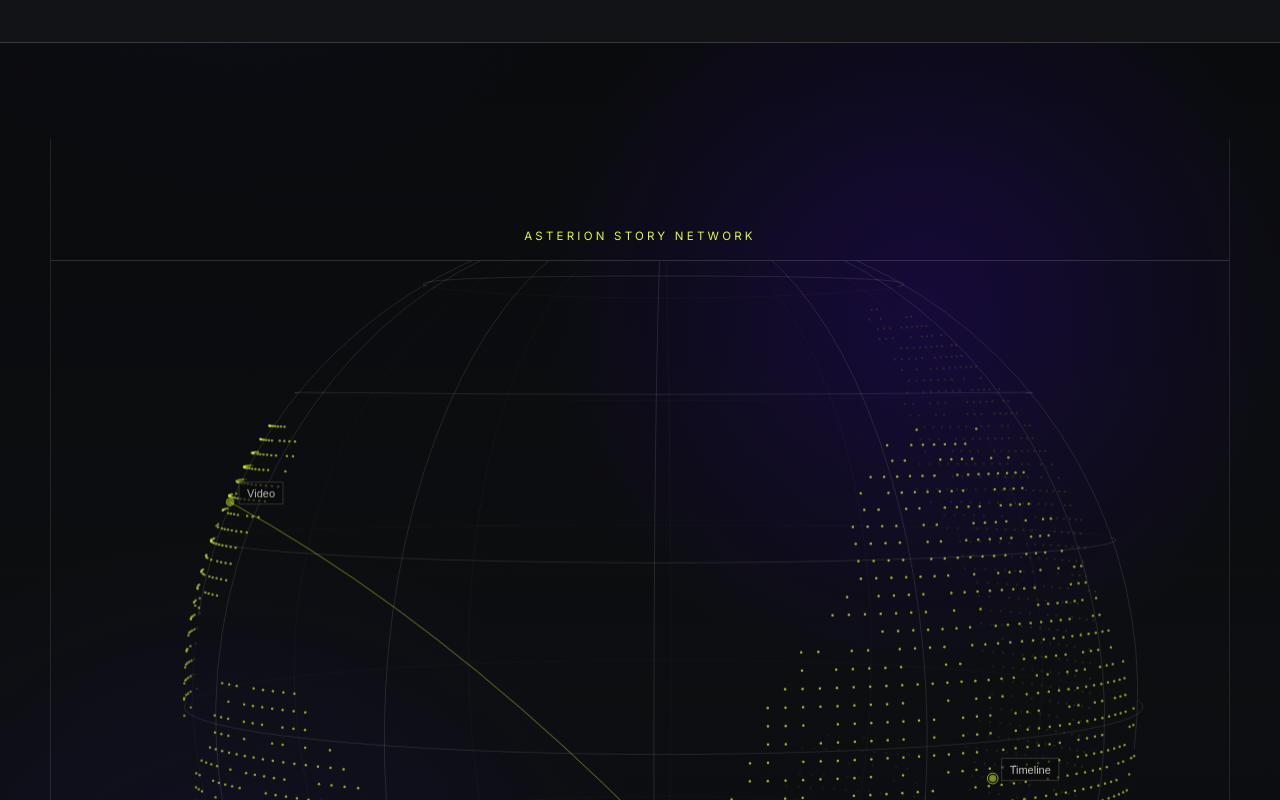
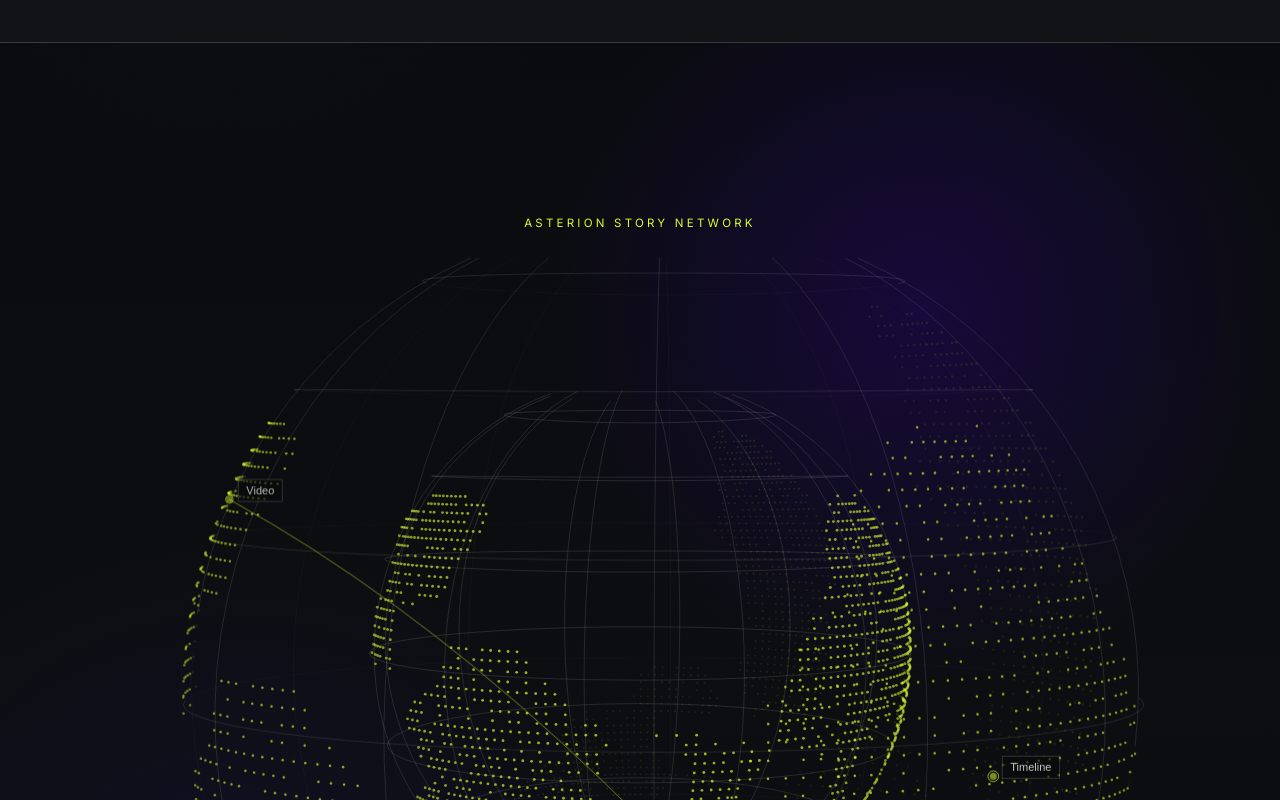
Before and after one commit to musevrstudio/the-asterion, a Next.js app: page /en in a window 1280 px wide. Shown: the part 6320-7120 px from the top of the page. Built offline with nearby package versions, Linux system fonts and the light colour scheme.

Commit message:
Restore story globe visibility

```diff
--- a/src/app/globals.css
+++ b/src/app/globals.css
@@ -368,29 +368,19 @@ h3 {
 .story-principle-visual {
   position: relative;
   overflow: hidden;
-  border-inline: 1px solid rgba(233, 229, 220, 0.1);
-  padding-top: clamp(3.5rem, 7vw, 6.5rem);
+  border-bottom: 1px solid rgba(233, 229, 220, 0.16);
+  padding-top: clamp(2.75rem, 6vw, 5.5rem);
 }
 
 .story-principle-label {
   position: relative;
   display: flex;
   justify-content: center;
-  padding-bottom: 1rem;
+  padding-bottom: clamp(1rem, 2vw, 1.6rem);
   color: #d7ff2f;
   font-size: 0.72rem;
   letter-spacing: 0.28em;
   text-transform: uppercase;
-}
-
-.story-principle-label::after {
-  content: "";
-  position: absolute;
-  right: 0;
-  bottom: 0;
-  left: 0;
-  height: 1px;
-  background: rgba(233, 229, 220, 0.16);
 }
 
 .story-principle-label span {
@@ -403,7 +393,7 @@ h3 {
 }
 
 .story-principle-visual .archive-memory-globe {
-  min-height: clamp(22rem, 50vw, 38rem);
+  min-height: clamp(20rem, 46vw, 35rem);
 }
 
 .archive-wall-visual-stack {
@@ -424,11 +414,30 @@ h3 {
 .archive-globe-canvas {
   position: absolute;
   inset: 0;
-  z-index: 1;
+  z-index: 2;
   height: 100%;
   width: 100%;
   transform: translate3d(calc(var(--archive-x, 0) * 6px), calc(var(--archive-y, 0) * 4px), 0);
   transition: transform 560ms ease;
+}
+
+.archive-globe-fallback {
+  position: absolute;
+  inset: 0;
+  z-index: 1;
+  height: 100%;
+  width: 100%;
+  pointer-events: none;
+}
+
+.archive-globe-fallback-grid {
+  fill: none;
+  stroke: rgba(233, 229, 220, 0.12);
+  stroke-width: 1;
+}
+
+.archive-globe-fallback-points {
+  fill: #d7ff2f;
 }
 
 .archive-wall-preview-card {
--- a/src/components/ArchiveWallVisual.tsx
+++ b/src/components/ArchiveWallVisual.tsx
@@ -1,7 +1,7 @@
 "use client";
 
 import Image from "next/image";
-import { useEffect, useRef } from "react";
+import { useLayoutEffect, useRef } from "react";
 import type { CSSProperties, PointerEvent } from "react";
 
 type ArchiveWallVisualProps = {
@@ -34,9 +34,10 @@ export function ArchiveWallVisual({ alt, locale, tags = [], showArchivePreview =
   const dragRef = useRef({ active: false, lastX: 0, velocity: 0 });
   const rotationRef = useRef({ x: -0.18, y: 0.2, targetX: -0.18, targetY: 0.2 });
 
-  useEffect(() => {
+  useLayoutEffect(() => {
     if (!canvasRef.current) return;
     const currentCanvas = canvasRef.current;
+    const canvasParent = currentCanvas.parentElement;
 
     const maybeContext = currentCanvas.getContext("2d", { alpha: true });
     if (!maybeContext) return;
@@ -49,7 +50,7 @@ export function ArchiveWallVisual({ alt, locale, tags = [], showArchivePreview =
     const start = performance.now();
 
     function resize() {
-      const rect = currentCanvas.getBoundingClientRect();
+      const rect = (canvasParent ?? currentCanvas).getBoundingClientRect();
       pixelRatio = Math.min(window.devicePixelRatio || 1, 2);
       width = Math.max(1, rect.width);
       height = Math.max(1, rect.height);
@@ -85,11 +86,25 @@ export function ArchiveWallVisual({ alt, locale, tags = [], showArchivePreview =
     }
 
     resize();
+    draw(performance.now());
+
+    const resizeObserver = new ResizeObserver(() => {
+      resize();
+      if (frameRef.current) cancelAnimationFrame(frameRef.current);
+      draw(performance.now());
+    });
+
+    if (canvasParent) {
+      resizeObserver.observe(canvasParent);
+    } else {
+      resizeObserver.observe(currentCanvas);
+    }
+
     window.addEventListener("resize", resize);
-    frameRef.current = requestAnimationFrame(draw);
 
     return () => {
       window.removeEventListener("resize", resize);
+      resizeObserver.disconnect();
       if (frameRef.current) cancelAnimationFrame(frameRef.current);
     };
   }, [locale]);
@@ -151,6 +166,18 @@ export function ArchiveWallVisual({ alt, locale, tags = [], showArchivePreview =
         role="img"
         aria-label={alt}
       >
+        <svg className="archive-globe-fallback" viewBox="0 0 1000 560" aria-hidden="true">
+          <g className="archive-globe-fallback-grid">
+            {fallbackGridLines.map((line, index) => (
+              <polyline key={index} points={line} vectorEffect="non-scaling-stroke" />
+            ))}
+          </g>
+          <g className="archive-globe-fallback-points">
+            {fallbackGlobePoints.map((point, index) => (
+              <circle key={index} cx={point.x} cy={point.y} r={point.r} opacity={point.opacity} />
+            ))}
+          </g>
+        </svg>
         <canvas ref={canvasRef} className="archive-globe-canvas" aria-hidden="true" />
       </div>
       {showArchivePreview ? (
@@ -446,3 +473,38 @@ const oceanCuts = [
 ];
 
 const archivePoints = createArchivePoints();
+
+const fallbackCenter = { x: 500, y: 330 };
+const fallbackRadius = 260;
+const fallbackRotation = { x: -0.1, y: 0.18 };
+
+const fallbackGridLines = [
+  ...range(-60, 60, 20).map((lat) =>
+    range(-180, 180, 5)
+      .map((lon) => {
+        const point = project(lat, lon, fallbackRadius, fallbackRotation.x, fallbackRotation.y);
+        return `${(fallbackCenter.x + point.x).toFixed(1)},${(fallbackCenter.y + point.y).toFixed(1)}`;
+      })
+      .join(" ")
+  ),
+  ...range(-150, 180, 30).map((lon) =>
+    range(-70, 70, 4)
+      .map((lat) => {
+        const point = project(lat, lon, fallbackRadius, fallbackRotation.x, fallbackRotation.y);
+        return `${(fallbackCenter.x + point.x).toFixed(1)},${(fallbackCenter.y + point.y).toFixed(1)}`;
+      })
+      .join(" ")
+  ),
+];
+
+const fallbackGlobePoints = archivePoints.map((coordinate) => {
+  const point = project(coordinate.lat, coordinate.lon, fallbackRadius, fallbackRotation.x, fallbackRotation.y);
+  const depth = (point.z + 1) / 2;
+
+  return {
+    x: Number((fallbackCenter.x + point.x).toFixed(1)),
+    y: Number((fallbackCenter.y + point.y).toFixed(1)),
+    r: point.z < 0 ? 0.9 : 1.2,
+    opacity: Number((point.z < 0 ? 0.08 + depth * 0.12 : 0.24 + depth * 0.48).toFixed(3)),
+  };
+});
```
